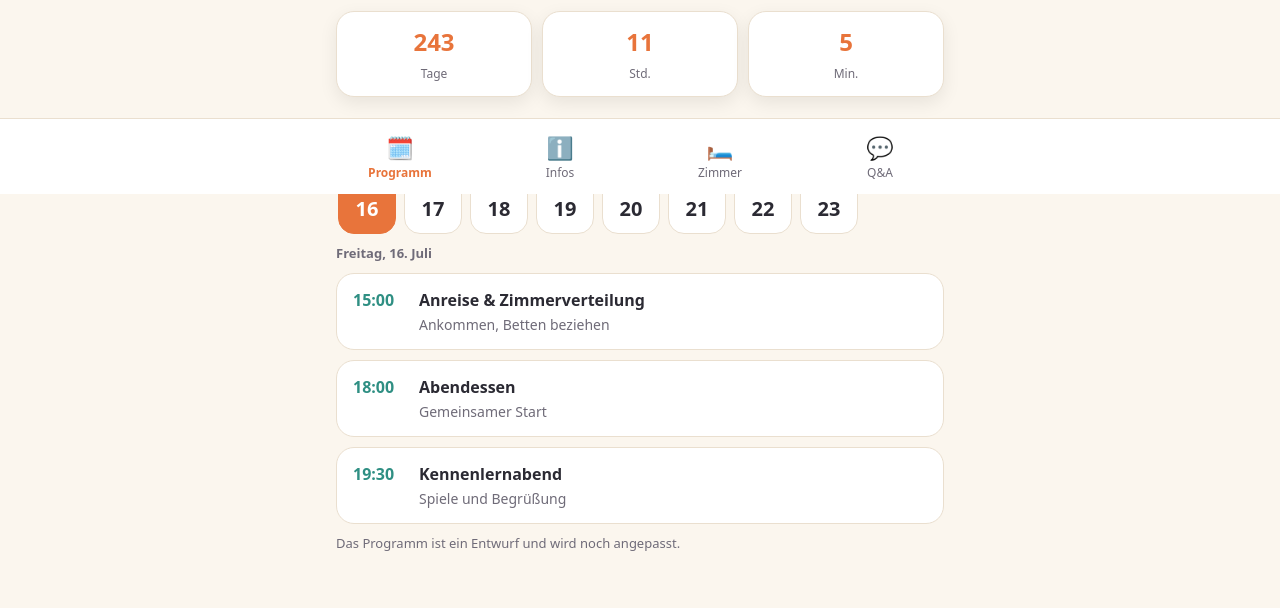
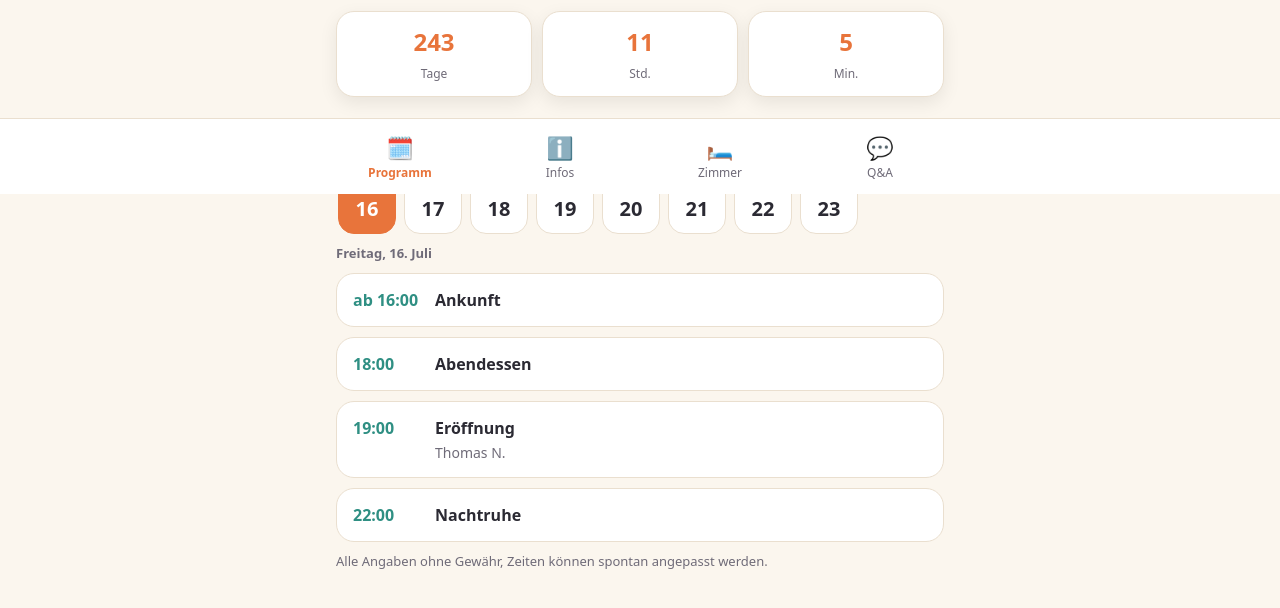
Before and after one commit to Harry-Thissen/Gemeindefreizeit, a plain HTML site: page index.html in a window 1280 px wide. Shown: the part 606-1214 px from the top of the page. Drawn offline with Linux system fonts and the light colour scheme.

Commit message:
Add files via upload

```diff
--- a/index.html
+++ b/index.html
@@ -55,7 +55,7 @@ h2{font-size:20px;margin:26px 0 10px}
 .day[aria-pressed="true"]{background:var(--acc);border-color:var(--acc);color:#fff}.day[aria-pressed="true"] span{color:#ffe9dc}
 .card{background:var(--card);border:1px solid var(--line);border-radius:18px;padding:14px 16px;margin:10px 0}
 .ev{display:flex;gap:14px;align-items:flex-start}
-.ev time{flex:0 0 52px;font-weight:700;color:var(--acc2);font-variant-numeric:tabular-nums}
+.ev time{flex:0 0 68px;white-space:nowrap;font-weight:700;color:var(--acc2);font-variant-numeric:tabular-nums}
 .ev h3{margin:0;font-size:16px}.ev p{margin:2px 0 0;color:var(--mute);font-size:14px}
 .note{font-size:13px;color:var(--mute);margin-top:6px}
 .grid{display:grid;grid-template-columns:1fr 1fr;gap:10px}
@@ -107,7 +107,7 @@ section{display:none}section.on{display:block}
   <h2>Programm</h2>
   <div class="days" id="days"></div>
   <div id="events"></div>
-  <p class="note">Das Programm ist ein Entwurf und wird noch angepasst.</p>
+  <p class="note">Alle Angaben ohne Gewähr, Zeiten können spontan angepasst werden.</p>
 </section>
 
 <section id="s-info">
@@ -115,7 +115,7 @@ section{display:none}section.on{display:block}
   <div class="grid">
     <div class="info"><i>📅</i><h3>Zeitraum</h3><p>Fr, 16.07. bis Fr, 23.07.2027</p></div>
     <a class="info" href="https://www.google.com/maps/search/?api=1&amp;query=Jugendg%C3%A4stehaus+Stadler%2C+Reitdorfer+Stra%C3%9Fe+185%2C+5542+Flachau" target="_blank" rel="noopener"><i>🏡</i><h3>Unterkunft</h3><p>Jugendgästehaus Stadler, Reitdorfer Straße 185, 5542 Flachau</p><p class="maplink">📍 In Google Maps öffnen</p></a>
-    <div class="info"><i>🍽️</i><h3>Verpflegung</h3><p>Vollverpflegung (Details folgen)</p></div>
+    <div class="info"><i>🍽️</i><h3>Verpflegung</h3><p>Frühstück 9:00, Mittagessen 12:00, Abendessen 18:00</p></div>
     <div class="info"><i>📞</i><h3>Kontakt</h3><p>Harry Thissen &amp; Thomas Neufeld</p></div>
   </div>
   <h2>Packliste</h2>
@@ -155,23 +155,24 @@ section{display:none}section.on{display:block}
 // ===== Hier Inhalte anpassen =====
 const START=new Date(2027,6,16), WD=["So","Mo","Di","Mi","Do","Fr","Sa"];
 const PROGRAM=[
- [["15:00","Anreise & Zimmerverteilung","Ankommen, Betten beziehen"],["18:00","Abendessen","Gemeinsamer Start"],["19:30","Kennenlernabend","Spiele und Begrüßung"]],
- [["08:00","Frühstück",""],["09:30","Impuls & Gebet","Gemeinsamer Start in den Tag"],["11:00","Gruppenzeit","Austausch in Kleingruppen"],["14:00","Freizeit","Sport, Spiele, Ausruhen"],["19:30","Abendprogramm","Lagerfeuer"]],
- [["08:00","Frühstück",""],["09:30","Impuls & Gebet",""],["11:00","Workshops","Zur Auswahl"],["14:00","Ausflug","Wanderung in der Umgebung"],["19:30","Spieleabend",""]],
- [["08:00","Frühstück",""],["09:30","Impuls & Gebet",""],["11:00","Gruppenzeit",""],["14:00","Freizeit",""],["19:30","Abendprogramm",""]],
- [["08:00","Frühstück",""],["09:30","Impuls & Gebet",""],["11:00","Workshops",""],["14:00","Sport-Turnier","Für alle Altersgruppen"],["19:30","Bunter Abend","Talente gesucht"]],
- [["08:00","Frühstück",""],["09:30","Impuls & Gebet",""],["11:00","Gruppenzeit",""],["14:00","Freizeit",""],["19:30","Lobpreis-Abend",""]],
- [["08:00","Frühstück",""],["09:30","Impuls & Gebet",""],["11:00","Workshops",""],["14:00","Spiele-Nachmittag","Draußen und in der Halle"],["19:30","Filmabend",""]],
- [["08:00","Frühstück",""],["09:30","Abschlussgottesdienst",""],["11:00","Zimmer räumen & Abreise","Bitte alles mitnehmen"]]
+ [["ab 16:00","Ankunft",""],["18:00","Abendessen",""],["19:00","Eröffnung","Thomas N."],["22:00","Nachtruhe",""]],
+ [["","Gedanken + Gebet","Tobias Hildebrandt"],["09:00","Frühstück",""],["10:00","Versammlung",""],["12:00","Mittagessen","Uhrzeit noch nicht sicher"],["Nachm.","Spiel","Marc Reger, Andras Unruh, Joel Adrian"],["18:00","Abendessen",""],["19:00","Versammlung",""],["22:00","Nachtruhe",""]],
+ [["","Gedanken + Gebet","Jakob Reger"],["09:00","Frühstück",""],["10:00","Versammlung","Mit gemeinsamem Bild"],["12:00","Mittagessen",""],["ab 13:30","Gemeinsames Spiel für ALLE","Adina Kochanke (?), Helene Adrian, Janes Fröse, Esther Unruh, Philipp Hildebrandt, Andreas Enns"],["18:00","Abendessen",""],["19:00","Versammlung",""],["22:00","Nachtruhe",""]],
+ [["","Gedanken + Gebet","Evgeni Adrian"],["09:00","Frühstück",""],["10:00","Versammlung",""],["12:00","Mittagessen",""],["ab 14:00","Flori’s Erlebnispfad",""],["ab 14:00","Volleyball Männer","M. Enns, Anton Reger"],["18:00","Abendessen",""],["19:00","Versammlung",""],["22:00","Nachtruhe",""]],
+ [["","Gedanken + Gebet","Nikolai Unruh"],["09:00","Frühstück",""],["10:00","Versammlung",""],["12:00","Mittagessen",""],["ab 14:00","Lichtensteinklamm",""],["ab 14:00","Spiel","Laura Fröse, Dorotha Freistadt, Oksana Winschu"],["18:00","Abendessen",""],["19:00","Versammlung",""],["22:00","Nachtruhe",""]],
+ [["","Gedanken + Gebet","Valeri Fröse"],["09:00","Frühstück",""],["10:00","Versammlung",""],["12:00","Mittagessen",""],["ab 14:00","„Lucky Flitzer“ Freizeitpark",""],["ab 14:00","Frauen-Volleyball","Maria Thissen, Angelina Hildebrandt"],["18:00","Abendessen",""],["19:00","Versammlung",""],["22:00","Nachtruhe",""]],
+ [["","Gedanken + Gebet","Maxim Freistadt"],["09:00","Frühstück",""],["10:00","Versammlung",""],["12:00","Mittagessen",""],["ab 14:00","Gemeinsame Bergwanderung","Nathan Fröse, Enrico Thissen"],["18:00","Abendessen",""],["19:00","Versammlung",""],["22:00","Nachtruhe",""]],
+ [["","Gedanken + Gebet","Dima Bajarow"],["09:00","Frühstück",""],["10:00","Abschluss mit Gebet",""]]
 ];
 const PACK=["Bettwäsche / Schlafsack","Handtücher & Waschzeug","Bibel & Notizbuch","Bequeme Kleidung & feste Schuhe","Regenjacke","Sonnencreme & Kappe","Sportzeug & Badesachen","Taschenlampe","Gesellschaftsspiele","Persönliche Medikamente"];
 const FAQ=[
- ["Wann beginnt und endet die Freizeit?","Wir starten am Freitag, 16.07.2027 und enden am Freitag, 23.07.2027. Genaue Uhrzeiten geben wir rechtzeitig bekannt."],
+ ["Wann beginnt und endet die Freizeit?","Anreise ist am Freitag, 16.07.2027 ab 16 Uhr, die Eröffnung um 19:00 Uhr. Die Freizeit endet am Freitag, 23.07.2027 nach dem Abschluss mit Gebet."],
  ["Wo findet die Freizeit statt?","Im Jugendgästehaus Stadler, Reitdorfer Straße 185, 5542 Flachau (Österreich). <a href='https://www.google.com/maps/search/?api=1&amp;query=Jugendg%C3%A4stehaus+Stadler%2C+Reitdorfer+Stra%C3%9Fe+185%2C+5542+Flachau' target='_blank' rel='noopener' style='color:var(--acc);font-weight:600'>In Google Maps öffnen</a>. Die Anfahrtsbeschreibung folgt."],
  ["Was kostet die Teilnahme?","Die Kosten werden noch bekannt gegeben."],
  ["Wie melde ich mich an?","Die Betten trägst du im Reiter „Zimmer“ ein. Verantwortlich sind Harry Thissen und Thomas Neufeld."],
  ["Gibt es vegetarisches Essen oder Rücksicht auf Allergien?","Ja, bitte bei der Anmeldung angeben, damit wir planen können."],
  ["Wie sind die Zimmer aufgeteilt?","Trag dich im Reiter „Zimmer“ in ein Bett ein. Pro Zimmer sind maximal 6 Personen möglich."],
+ ["Wann ist Nachtruhe?","Täglich um 22:00 Uhr."],
  ["Gibt es WLAN?","Das klären wir noch. Plane vorsichtshalber ohne."],
  ["Was passiert bei schlechtem Wetter?","Wir haben für jeden Tag ein Alternativprogramm im Haus."]
 ];
@@ -193,7 +194,7 @@ function days(){
     return `<button class="day" data-i="${i}" aria-pressed="${i===sel}"><span>${WD[d.getDay()]}</span><b>${d.getDate()}</b></button>`}).join("");
   const d=new Date(START);d.setDate(d.getDate()+sel);
   $("#events").innerHTML=`<p class="note" style="margin:0 0 4px"><b>${fmt(d)}</b></p>`+PROGRAM[sel].map(e=>
-    `<div class="card ev"><time>${e[0]}</time><div><h3>${e[1]}</h3>${e[2]?`<p>${e[2]}</p>`:""}</div></div>`).join("");
+    `<div class="card ev"><time>${e[0]||"·"}</time><div><h3>${e[1]}</h3>${e[2]?`<p>${e[2]}</p>`:""}</div></div>`).join("");
 }
 $("#days").onclick=e=>{const b=e.target.closest(".day");if(b){sel=+b.dataset.i;days()}};
 days();
```
